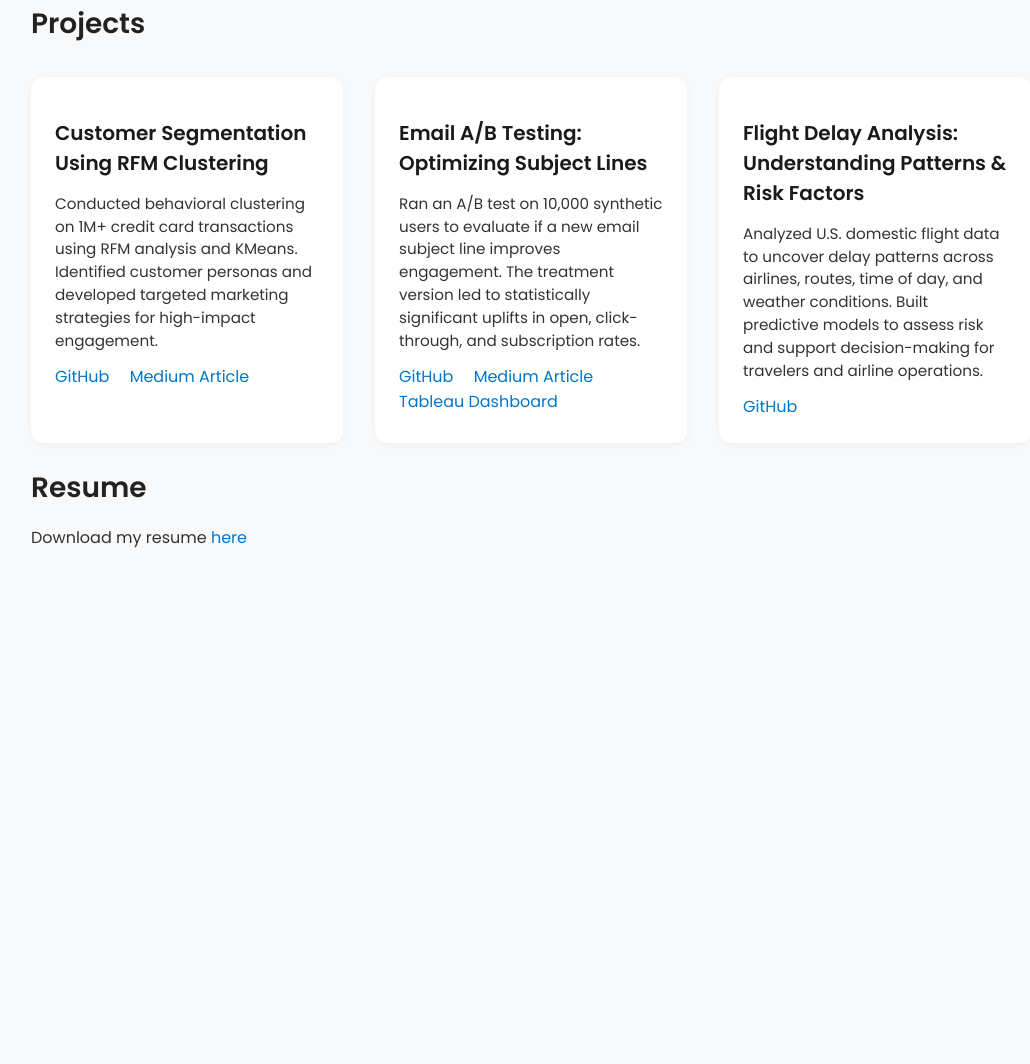
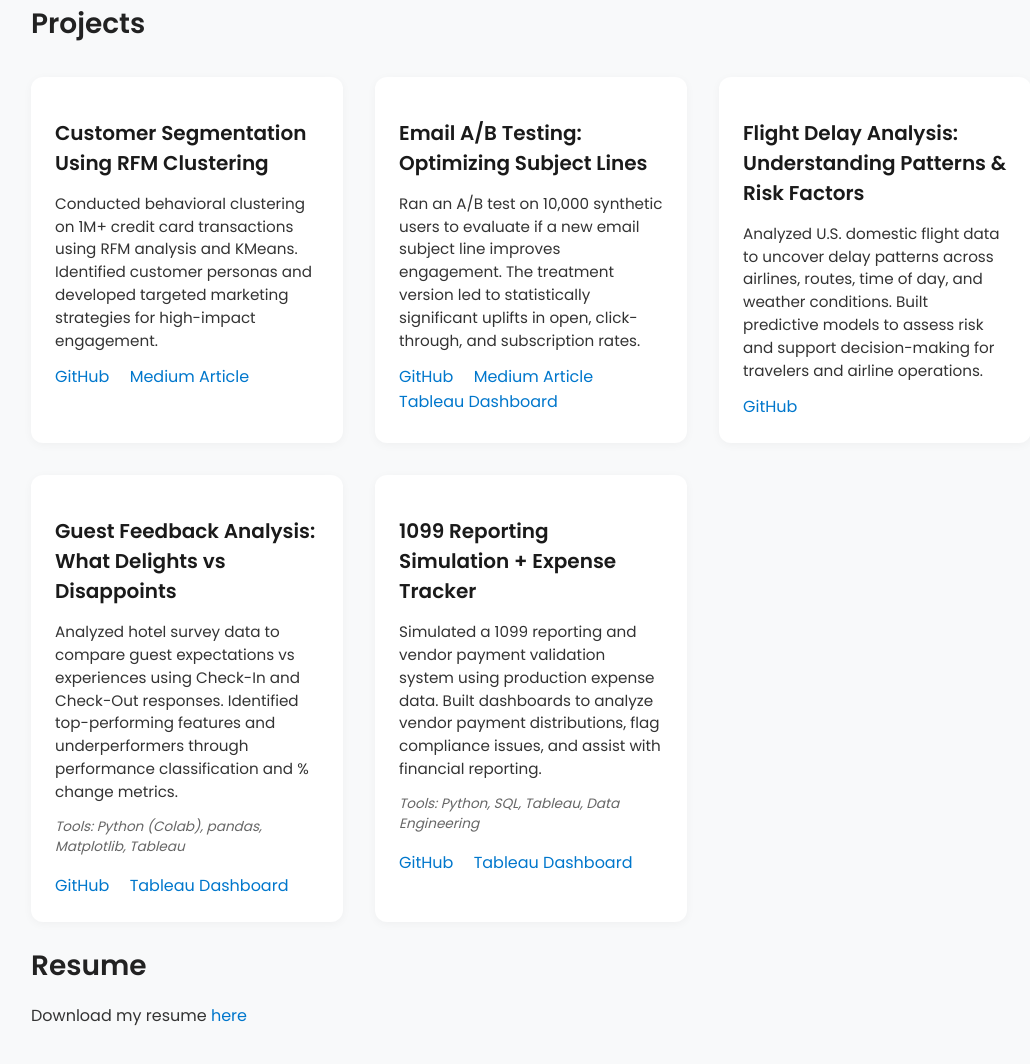
Before and after one commit to SnehaVenkatesh19/snehavenkatesh19.github.io, a plain HTML site: page index.html in a window 1280 px wide. Shown: the part 585-1649 px from the top of the page, without its empty margins (109-1139 px from the left). Before the commit the page ends 1183 px from the top, so only its background shows below. Drawn offline with Linux system fonts and the light colour scheme.

Commit message:
adding new projects

```diff
--- a/index.html
+++ b/index.html
@@ -68,10 +68,30 @@ I’m especially excited by problems at the intersection of tech, product, and u
           <p class="project-desc">Analyzed U.S. domestic flight data to uncover delay patterns across airlines, routes, time of day, and weather conditions. Built predictive models to assess risk and support decision-making for travelers and airline operations.</p>
           <!---<p class="project-tools">Tools: Python, pandas, seaborn, matplotlib, scikit-learn, Tableau</p>--->
           <div class="project-links">
-            <a href="https://github.com/snehavenkatesh19/flight-delay-analysis" target="_blank">GitHub</a>
+            <a href="https://github.com/SnehaVenkatesh19/Flight-Analytics" target="_blank">GitHub</a>
             <!--<a href="#" target="_blank">Tableau Dashboard (Coming Soon)</a> --->
           </div>
         </div>
+
+        <div class="project-card">
+  <h2 class="project-title">Guest Feedback Analysis: What Delights vs Disappoints</h2>
+  <p class="project-desc">Analyzed hotel survey data to compare guest expectations vs experiences using Check-In and Check-Out responses. Identified top-performing features and underperformers through performance classification and % change metrics.</p>
+  <p class="project-tools">Tools: Python (Colab), pandas, Matplotlib, Tableau</p>
+  <div class="project-links">
+    <a href="https://github.com/SnehaVenkatesh19/Guest-feedback-analysis" target="_blank">GitHub</a>
+    <a href="https://public.tableau.com/app/profile/sneha.venkatesh3644/viz/GuestFeedbackDashboard/Overview" target="_blank">Tableau Dashboard</a>
+  </div>
+</div>
+
+<div class="project-card">
+  <h2 class="project-title">1099 Reporting Simulation + Expense Tracker</h2>
+  <p class="project-desc">Simulated a 1099 reporting and vendor payment validation system using production expense data. Built dashboards to analyze vendor payment distributions, flag compliance issues, and assist with financial reporting.</p>
+  <p class="project-tools">Tools: Python, SQL, Tableau, Data Engineering</p>
+  <div class="project-links">
+    <a href="https://github.com/SnehaVenkatesh19/1099-Vendor-Reporting" target="_blank">GitHub</a>
+    <a href="https://public.tableau.com/app/profile/sneha.venkatesh3644/viz/ProductionExpenseDashboard/Tracker" target="_blank">Tableau Dashboard</a>
+  </div>
+</div>
 
       </div>
     </section>
```
